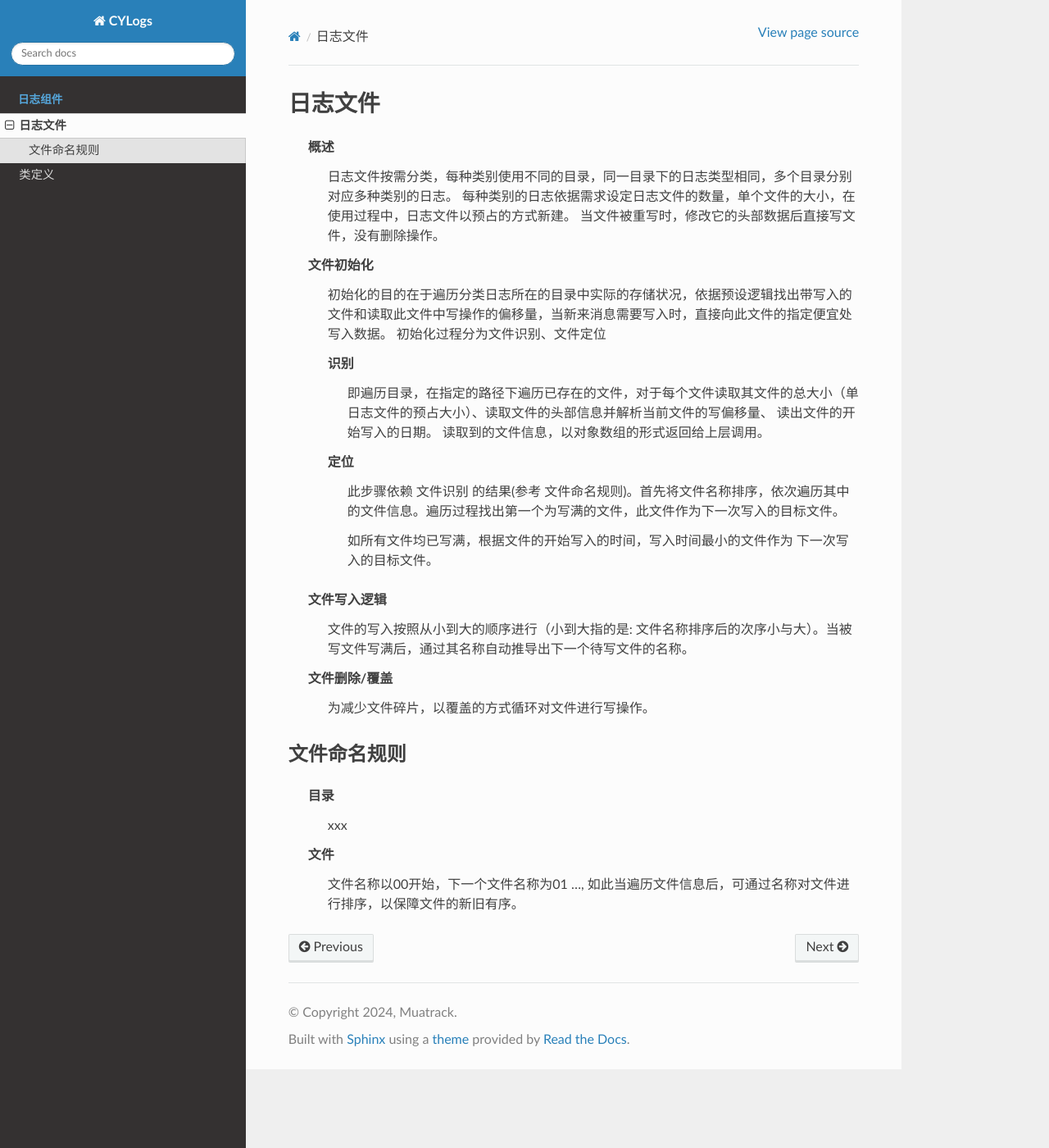
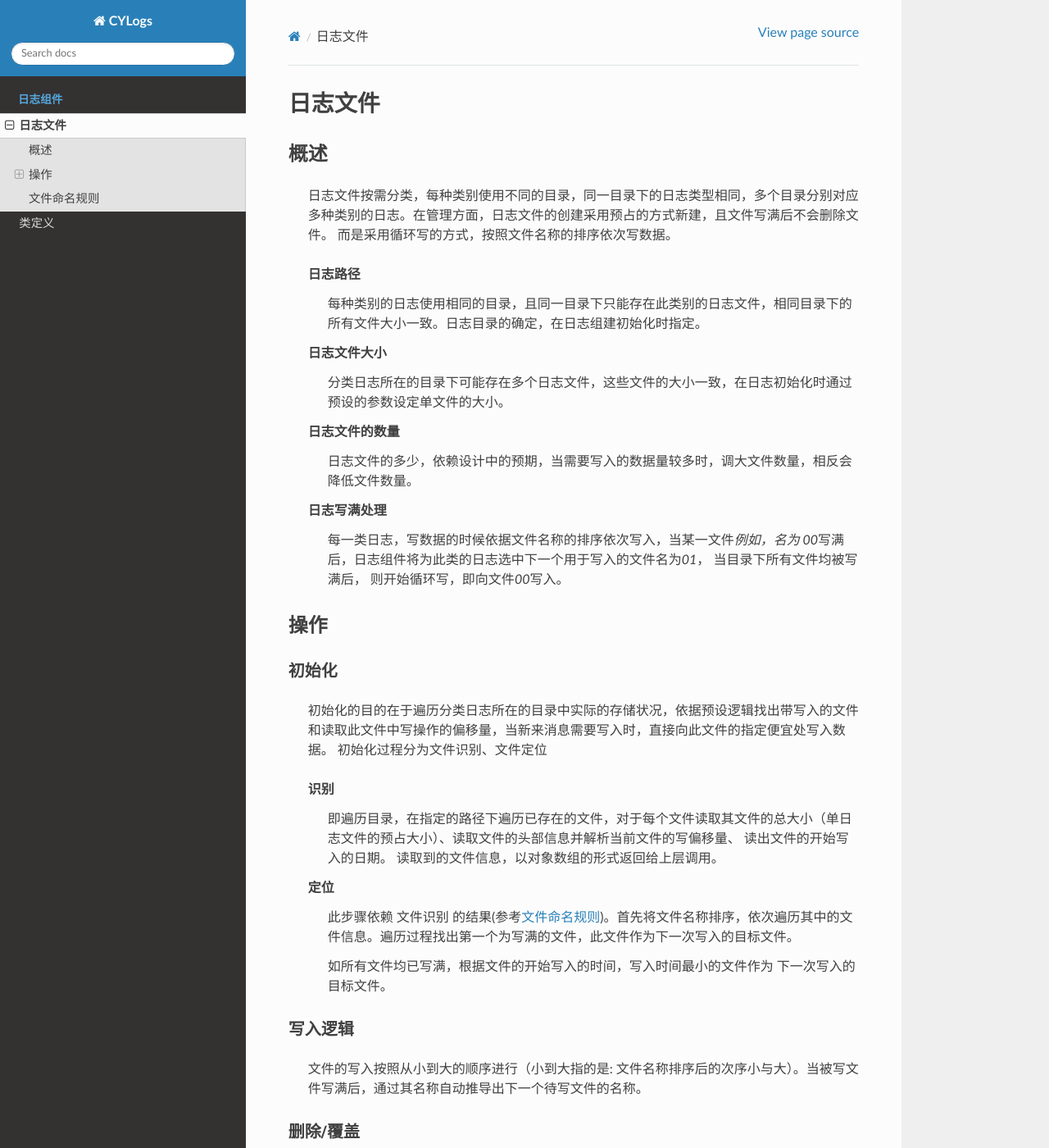
Before and after one commit to Muatrack/esp32-components-cylog, a Sphinx documentation site: the page built from docs/source/chapter/log_rdwr.rst, in a window 1280 px wide and 1400 px high. Shown: the whole window at 82% size. Built offline with Sphinx 7.4.7 and the Read the Docs theme 3.1.0, drawn with Linux system fonts in a browser that asks for light colours; some of the changed text lies outside the part shown.

Commit message:
修改文档

```diff
--- a/docs/source/chapter/log_rdwr.rst
+++ b/docs/source/chapter/log_rdwr.rst
@@ -1,32 +1,66 @@
 日志文件
 ========
 
-    概述
-        日志文件按需分类，每种类别使用不同的目录，同一目录下的日志类型相同，多个目录分别对应多种类别的日志。
-        每种类别的日志依据需求设定日志文件的数量，单个文件的大小，在使用过程中，日志文件以预占的方式新建。
-        当文件被重写时，修改它的头部数据后直接写文件，没有删除操作。
+概述
+++++++++
+    日志文件按需分类，每种类别使用不同的目录，同一目录下的日志类型相同，多个目录分别对应多种类别的日志。在管理方面，日志文件的创建采用预占的方式新建，且文件写满后不会删除文件。
+    而是采用循环写的方式，按照文件名称的排序依次写数据。
 
-    文件初始化
-        初始化的目的在于遍历分类日志所在的目录中实际的存储状况，依据预设逻辑找出带写入的文件和读取此文件中写操作的偏移量，当新来消息需要写入时，直接向此文件的指定便宜处写入数据。
-        初始化过程分为文件识别、文件定位
+    日志路径
+        每种类别的日志使用相同的目录，且同一目录下只能存在此类别的日志文件，相同目录下的所有文件大小一致。日志目录的确定，在日志组建初始化时指定。
 
-        识别
-                即遍历目录，在指定的路径下遍历已存在的文件，对于每个文件读取其文件的总大小（单日志文件的预占大小）、读取文件的头部信息并解析当前文件的写偏移量、 读出文件的开始写入的日期。
-                读取到的文件信息，以对象数组的形式返回给上层调用。
+    日志文件大小
+        分类日志所在的目录下可能存在多个日志文件，这些文件的大小一致，在日志初始化时通过预设的参数设定单文件的大小。
 
-        定位
-                此步骤依赖 \ 文件识别\  的结果(参考 文件命名规则)。首先将文件名称排序，依次遍历其中的文件信息。遍历过程找出第一个为写满的文件，此文件作为下一次写入的目标文件。
+    日志文件的数量
+        日志文件的多少，依赖设计中的预期，当需要写入的数据量较多时，调大文件数量，相反会降低文件数量。
 
-                如所有文件均已写满，根据文件的开始写入的时间，写入时间最小的文件作为 下一次写入的目标文件。
+    日志写满处理
+        每一类日志，写数据的时候依据文件名称的排序依次写入，当某一文件\ *例如，名为 00*\ 写满后，日志组件将为此类的日志选中下一个用于写入的文件名为\ *01*\ ， 当目录下所有文件均被写满后，
+        则开始循环写，即向文件\ *00*\ 写入。
 
-    文件写入逻辑
-        文件的写入按照从小到大的顺序进行（小到大指的是: 文件名称排序后的次序小与大）。当被写文件写满后，通过其名称自动推导出下一个待写文件的名称。
+操作
+++++++
 
-    文件删除/覆盖
-        为减少文件碎片，以覆盖的方式循环对文件进行写操作。
+初始化
+------------
+    初始化的目的在于遍历分类日志所在的目录中实际的存储状况，依据预设逻辑找出带写入的文件和读取此文件中写操作的偏移量，当新来消息需要写入时，直接向此文件的指定便宜处写入数据。
+    初始化过程分为文件识别、文件定位
+
+    识别
+        即遍历目录，在指定的路径下遍历已存在的文件，对于每个文件读取其文件的总大小（单日志文件的预占大小）、读取文件的头部信息并解析当前文件的写偏移量、 读出文件的开始写入的日期。
+        读取到的文件信息，以对象数组的形式返回给上层调用。
+
+    定位
+        此步骤依赖 \ 文件识别\  的结果(参考\ 文件命名规则_\ )。首先将文件名称排序，依次遍历其中的文件信息。遍历过程找出第一个为写满的文件，此文件作为下一次写入的目标文件。
+
+        如所有文件均已写满，根据文件的开始写入的时间，写入时间最小的文件作为 下一次写入的目标文件。
+
+写入逻辑
+----------
+    文件的写入按照从小到大的顺序进行（小到大指的是: 文件名称排序后的次序小与大）。当被写文件写满后，通过其名称自动推导出下一个待写文件的名称。
+
+删除/覆盖
+-------------
+    为减少文件碎片，以覆盖的方式循环对文件进行写操作。
+
+文件遍历
+----------
+    文件\ ``code here``\ 遍历
+
+    .. code::
+
+        // 入口函数这样写
+        int main() {
+            ...
+        }
+
+文件读取
+---------
+
 
 文件命名规则
---------------
+++++++++++++
     目录
         xxx
 
```
